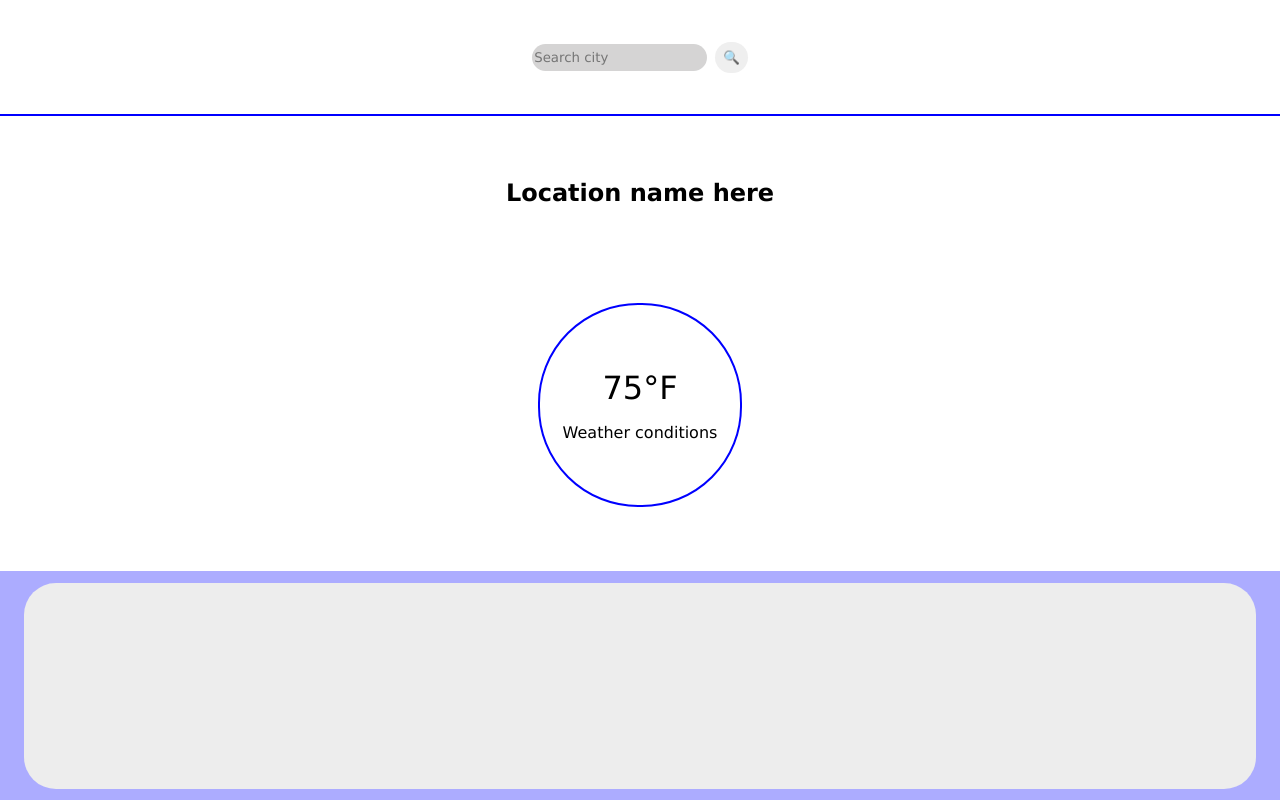
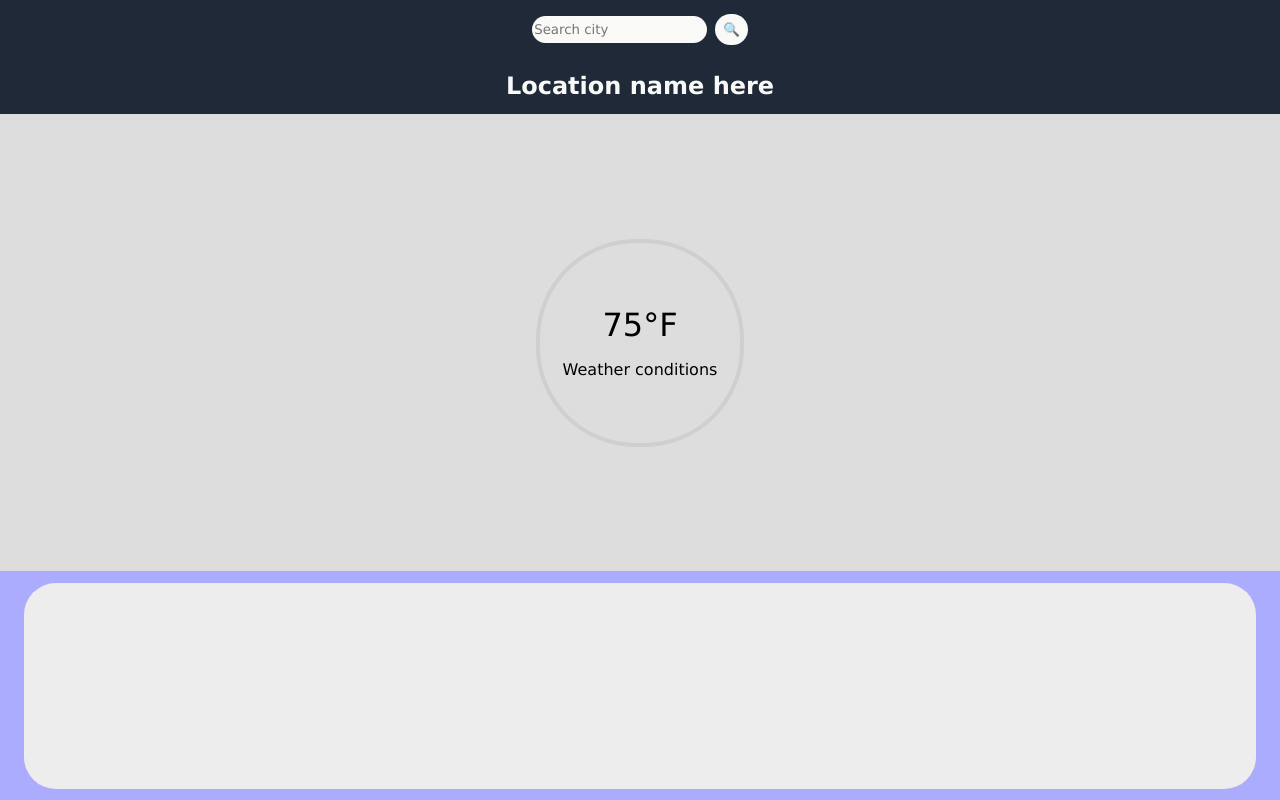
Before and after one commit to Alejandro2004programs/Weather-App, a website built with webpack: page src/template.html in a window 1280 px wide. Built offline with nearby package versions, Linux system fonts and the light colour scheme; no server answers.

Commit message:
added some basic styling

```diff
--- a/src/helperFunctions.js
+++ b/src/helperFunctions.js
@@ -51,7 +51,7 @@ function get24HourTimes(data) {
         if(i == 0) {
             returnArray.push("12am");
         }
-        else if(i >= 1 && i <= 13) {
+        else if(i >= 1 && i <= 12) {
             returnArray.push(i + "am");
         }
         else {
@@ -62,7 +62,7 @@ function get24HourTimes(data) {
         if(j == 0) {
             returnArray.push("12am");
         }
-        else if(j >= 1 && j <= 13) {
+        else if(j >= 1 && j <= 12) {
             returnArray.push(j + "am");
         }
         else {
--- a/src/styles.css
+++ b/src/styles.css
@@ -26,6 +26,15 @@
 
 /* Header */
 
+.header {
+    display: flex;
+    flex-direction: column;
+    align-items: center;
+    justify-content: space-around;
+    background-color:  #1F2937;
+    color: #F9FAF8;
+}
+
 .locationForm {
     width: 100%;
     height: 100%;
@@ -38,13 +47,12 @@
     justify-content: center;
     align-items: center;
     gap: 8px;
-    border-bottom: 2px solid blue;
 }
 
 #locationInput {
     border-radius: 16px;
     border: none;
-    background-color: rgb(213, 212, 212);
+    background-color: #F9FAF8;
     height: 25px;
 }
 
@@ -56,6 +64,8 @@
     border-radius: 100px;
     padding: 8px 8px;
     border: none;
+    background-color: #F9FAF8;
+
 }
 
 .searchButton:hover {
@@ -72,6 +82,7 @@
     justify-content: space-around;
     padding-top: 16px;
     padding-bottom: 16px;
+    background-color: rgb(221, 221, 221);
 }
 
 .mainContentHeaderDiv {
@@ -92,7 +103,7 @@
 
 .currentWeatherDiv {
     border-radius: 100px;
-    border: 2px solid blue;
+    border: 4px solid rgb(207, 207, 207);
     width: 200px;
     height: 200px;
     display: flex;
--- a/src/template.html
+++ b/src/template.html
@@ -8,6 +8,7 @@
   <body>
     <div class="container">
       <div class="header">
+        <div>
           <form class="locationForm">
             <div class="searchBarContainer">
               <input
@@ -21,10 +22,9 @@
             </div>
           </form>
         </div>
-      <div class="mainContent">
-        <div class="mainContentHeaderDiv">
         <p class="currentLocation">Location name here</p>
       </div>
+      <div class="mainContent">
         <div class="currentWeatherDiv">
           <p class="currentTemperature">75°F</p>
           <p class="weatherConditions">Weather conditions</p>
```
Lines whose indentation alone changed are shown as unchanged.
